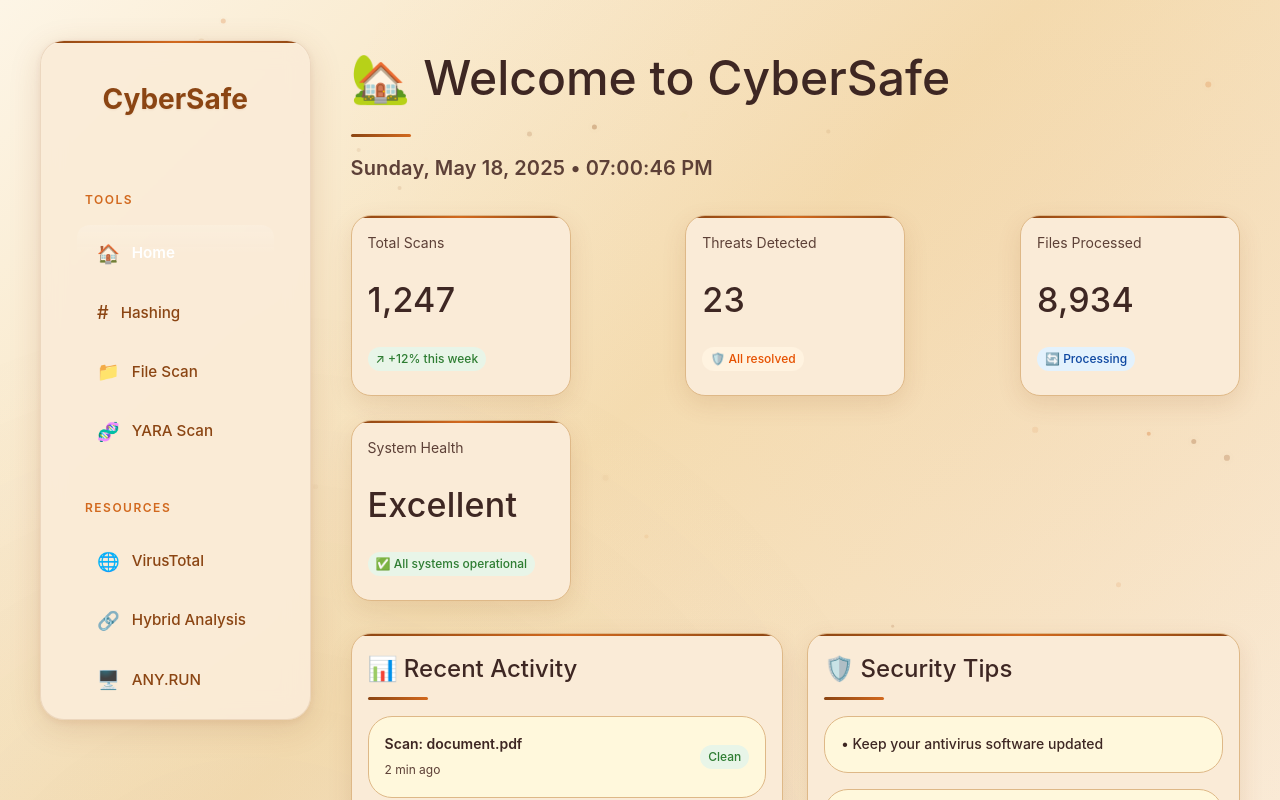
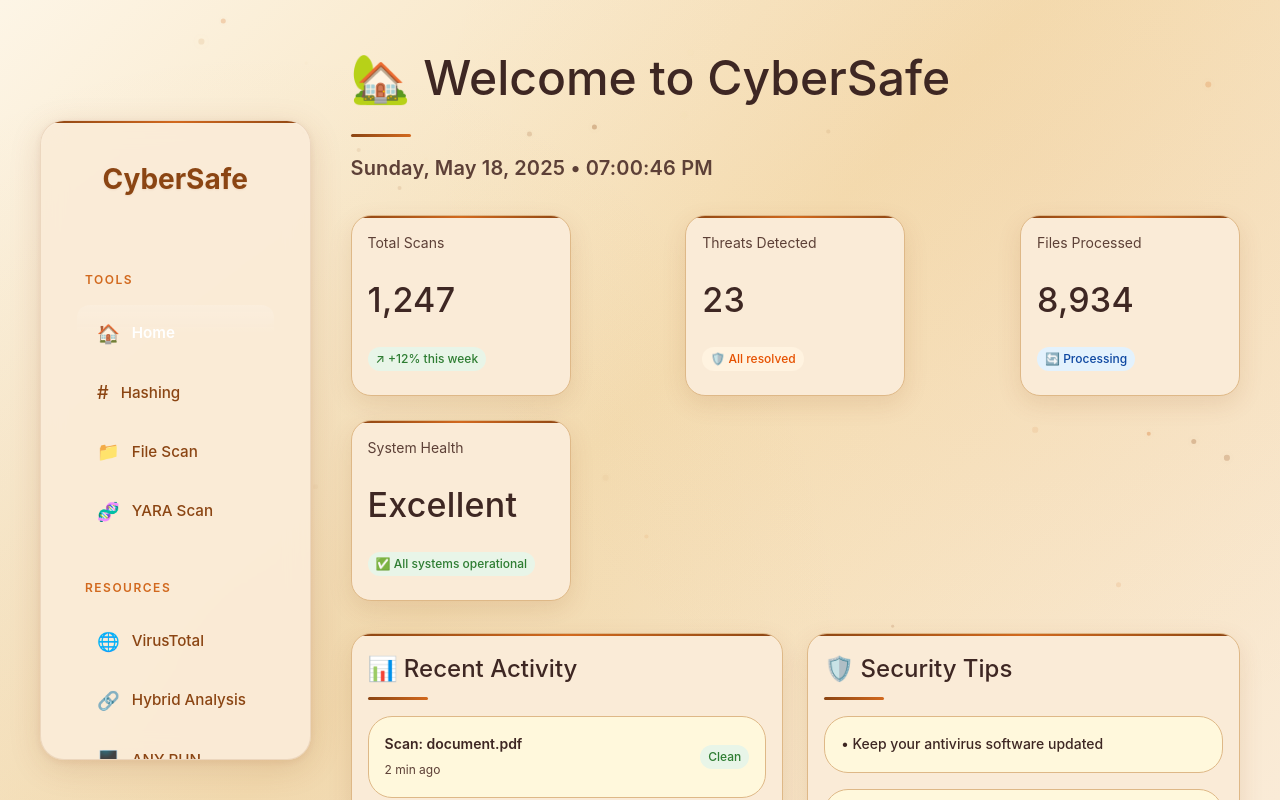
Before and after one commit to danielscos/CyberSafe, a React (Vite) app in the folder frontend/: page / in a window 1280 px wide. Shown: the top 800 px of the page. Built offline with nearby package versions, Linux system fonts and the light colour scheme.

Commit message:
Fix sidebar height and position styling

```diff
--- a/frontend/src/App.css
+++ b/frontend/src/App.css
@@ -44,7 +44,7 @@ html,
     display: flex;
     gap: 40px;
     padding: 40px 0;
-    height: 100%;
+    height: 100vh;
     align-items: flex-start;
     position: relative;
     z-index: 1;
@@ -62,14 +62,16 @@ html,
     padding: 36px 28px;
     min-width: 270px;
     height: fit-content;
-    max-height: 85vh;
+    max-height: 80vh;
     color: #3e2723;
     display: flex;
     flex-direction: column;
     gap: 36px;
     margin-left: 40px;
-    position: relative;
+    position: sticky;
+    top: 15vh;
     overflow: hidden;
+    align-self: flex-start;
 }
 
 .sidebar-glass::before {
```
